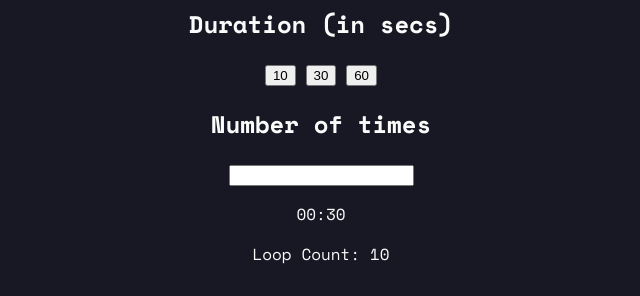
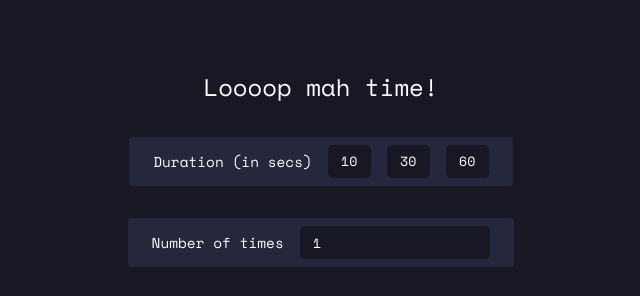
Before and after one commit to aditiintechk/countdown-timer-loop, a plain HTML site: page index.html in a window 1280 px wide. Shown: the part 85-381 px from the top of the page, without its empty margins (319-959 px from the left). Drawn offline with nearby package versions, Linux system fonts and the light colour scheme.

Commit message:
Add styles

```diff
--- a/index.html
+++ b/index.html
@@ -20,11 +20,11 @@
         </section>
         <section class="input-section loop-number">
             <h2>Number of times</h2>
-            <input type="number" id="number-input">
+            <input type="number" id="number-input" value="1">
         </section>
         <section class="countdown-timer">
             <p id="timer">00:30</p>
-            <p>Loop Count: <span id="loop-count">10</span></p>
+            <p>Loop Count: <span id="loop-count">1</span></p>
         </section>
     </main>
 </body>
--- a/style.css
+++ b/style.css
@@ -1,6 +1,59 @@
 body {
     font-family: 'Space Mono', monospace;
+    margin: 0;
     color: #fbfbfb;
     background: #171823;
     text-align: center;
+    height: 100vh;
 }
+
+body, main, .input-section {
+    display: flex;
+    justify-content: center;
+    align-items: center;
+}
+
+h1, h2 {
+    margin: 0;
+    font-weight: 400;
+}
+
+h1 {
+    font-size: 1.5rem;
+}
+
+h2 {
+    font-size: 0.9rem;
+}
+
+main {
+    max-width: 500px;
+    flex-direction: column;
+    gap: 2rem;
+}
+
+.input-section {
+    background: #25273D;
+    padding: 0.5em 1.5em;
+    border-radius: 3px;
+    gap: 1rem;
+}
+
+input, button {
+    background: #171823;
+    border: none;
+    outline: none;
+    border-radius: 5px;
+    color: #fff;
+    font-family: inherit;
+    padding: 0.5em 1em;
+}
+
+#timer {
+    font-size: 3.5rem;
+    background-color: #171823;
+    padding: 0.5em 0.6em;
+    border: 8px solid #25273D;
+    border-radius: 8px;
+    margin-top: 0.2em;
+}
```
